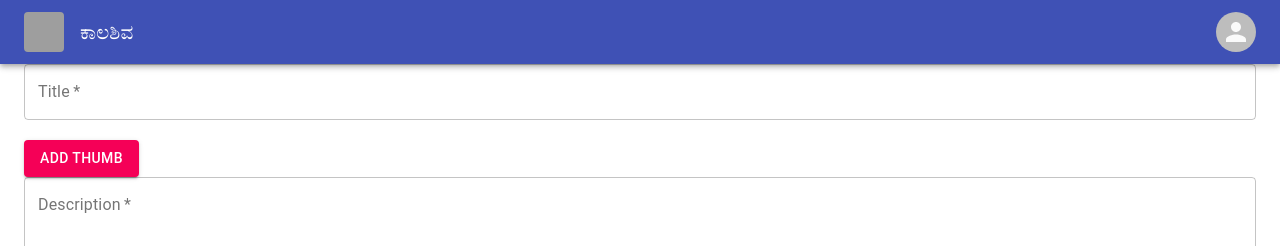
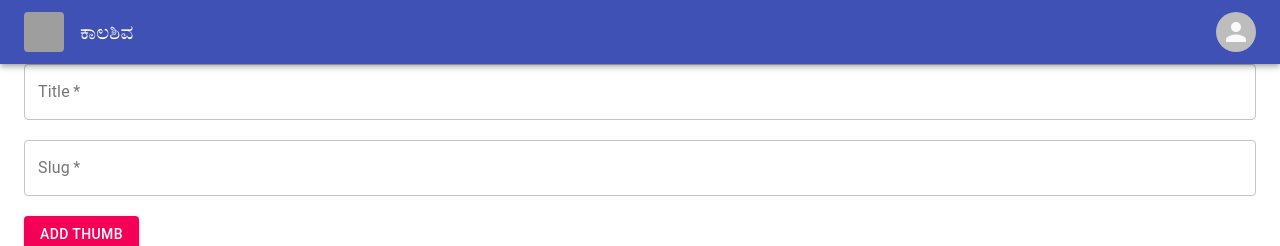
Before and after one commit to vignesh-cloud-prog/kalashiva-blog, a Next.js app: page /admin/createblog in a window 1280 px wide. Shown: the top 246 px of the page. Built offline with nearby package versions, Linux system fonts and the light colour scheme; no server answers; grey boxes are pictures that could not be loaded; what javascript-time-ago would draw is missing.

Commit message:
slug added and prompt delete

```diff
--- a/components/Blog/blogEditor.js
+++ b/components/Blog/blogEditor.js
@@ -40,7 +40,8 @@ export default function BlogEditor({
 
   const data = useContext(MessageContext);
   const { addMessage } = data;
-  const { featured, category, desc, url, body, title, published } = inputState;
+  const { featured, category, desc, url, body, title, slug, published } =
+    inputState;
 
   return (
     <div>
@@ -56,6 +57,18 @@ export default function BlogEditor({
             name="title"
             onChange={(e) =>
               inputSetState({ ...inputState, title: e.target.value })
+            }
+          />
+          <TextField
+            required
+            className={classes.field}
+            type="text"
+            label="Slug"
+            variant="outlined"
+            value={slug}
+            name="slug"
+            onChange={(e) =>
+              inputSetState({ ...inputState, slug: e.target.value })
             }
           />
           <label htmlFor="upload-photo">
@@ -161,10 +174,11 @@ export default function BlogEditor({
                 variant="contained"
                 color="secondary"
                 onClick={() => {
-                 let removed = removeBlog(blogId);
-                 router.push("/")
-                  if (removed) return addMessage("Blog deleted", "success");
-
+                  if (confirm("Are you sure do you want delete the blog")) {
+                    let removed = removeBlog(blogId);
+                    router.push("/");
+                    if (removed) return addMessage("Blog deleted", "success");
+                  }
                 }}
               >
                 delete
--- a/pages/[category]/[blogid]/update.js
+++ b/pages/[category]/[blogid]/update.js
@@ -17,9 +17,9 @@ import MessageContext from "../../../store/message_context";
 import { Container } from "@material-ui/core";
 
 export default function UpdateBlog({ blog, resultBody, blogid }) {
-
   const [blogInfo, setBlogInfo] = useState({
     title: blog.title,
+    slug:blog.slug,
     desc: blog.desc,
     category: blog.category,
     featured: blog.featured,
@@ -38,6 +38,7 @@ export default function UpdateBlog({ blog, resultBody, blogid }) {
   // Data object passed while updating
   let blogfields = {
     title: blogInfo.title,
+    slug: blogInfo.slug,
     desc: blogInfo.desc,
     category: blogInfo.category,
     featured: blogInfo.featured,
@@ -62,7 +63,7 @@ export default function UpdateBlog({ blog, resultBody, blogid }) {
       .set({ blogBody }, { merge: true })
       .then(() => {
         addMessage(`Blog body updated`, "success");
-        router.push(`/${blogInfo.category}/${blogid}`)
+        router.push(`/${blogInfo.category}/${blogid}`);
       })
       .catch((error) => {
         addMessage(error.message, "error");
--- a/pages/admin/createblog.js
+++ b/pages/admin/createblog.js
@@ -10,6 +10,7 @@ export default function CreateBlog({ user }) {
   const classes = useStyles();
   const [blogInfo, setBlogInfo] = useState({
     title: "",
+    slug:"",
     desc: "",
     category: "",
     featured: false,
@@ -29,6 +30,7 @@ export default function CreateBlog({ user }) {
       const blogdata = {
         id: blogid,
         title: blogInfo.title,
+        slug:blogInfo.slug,
         desc: blogInfo.desc,
         category: blogInfo.category,
         featured: blogInfo.featured,
```
